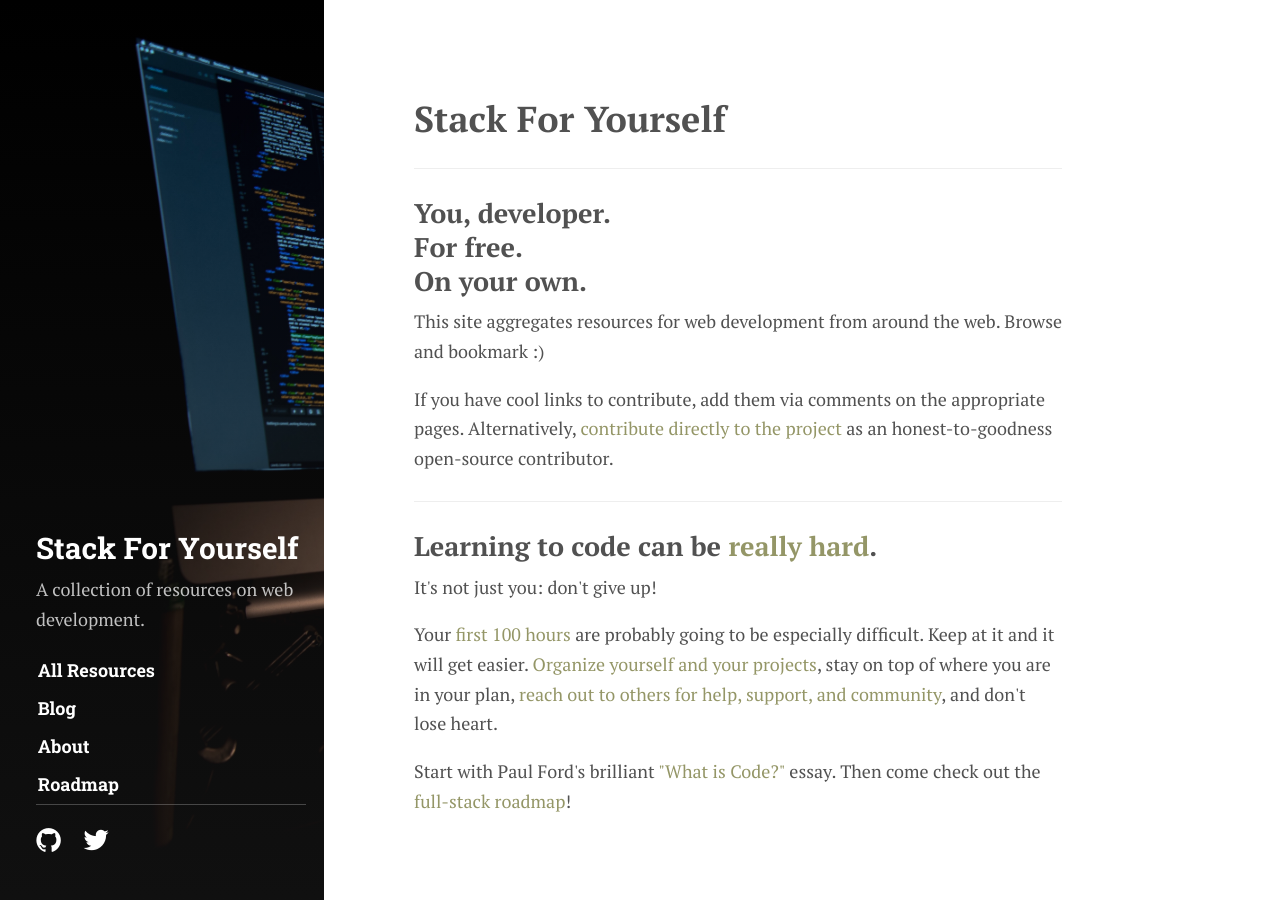
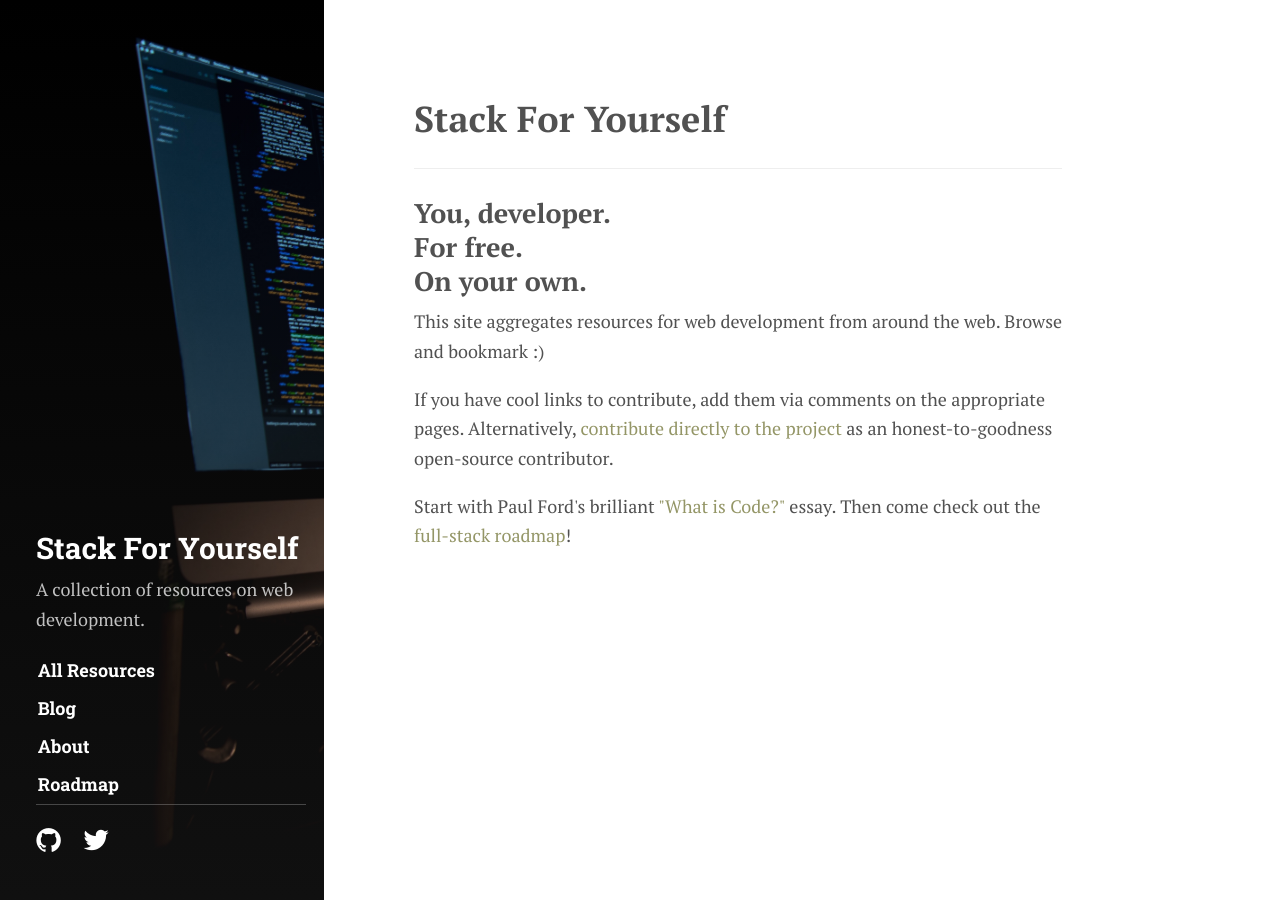
Before and after one commit to mindplace/stack-for-yourself, a Jekyll site: the page built from index.html, in a window 1280 px wide. Built offline with Jekyll 4.4.1, drawn with Linux system fonts in a browser that asks for light colours; some web fonts are replaced.

```diff
--- a/index.html
+++ b/index.html
@@ -13,11 +13,6 @@ layout: default
   <p>This site aggregates resources for web development from around the web. Browse and bookmark :)</p>
   <p>If you have cool links to contribute, add them via comments on the appropriate pages. Alternatively, <a target="_blank" href="http://github.com/mindplace/stack-for-yourself">contribute directly to the project</a> as an honest-to-goodness open-source contributor.</p>
 
-  <hr>
-
-  <h2>Learning to code can be <a target="_blank" href="https://www.vikingcodeschool.com/posts/why-learning-to-code-is-so-damn-hard">really hard</a>.</h2>
-    <p>It's not just you: don't give up!</p>
-    <p>Your <a target="_blank" href="https://www.vikingcodeschool.com/posts/the-beginner-s-dilemma-your-first-100-hours-of-code">first 100 hours</a> are probably going to be especially difficult. Keep at it and it will get easier. <a target="_blank" href="{{ site.baseurl }}/2016/01/01/managing-your-tools">Organize yourself and your projects</a>, stay on top of where you are in your plan, <a target="_blank" href="{{ site.baseurl }}/2016/01/01/coding-community">reach out to others for help, support, and community</a>, and don't lose heart.</p>
 
   <p>Start with Paul Ford's brilliant <a target="_blank" href="http://www.bloomberg.com/graphics/2015-paul-ford-what-is-code/">"What is Code?"</a> essay. Then come check out the <a target="_blank" href="{{ site.baseurl }}/roadmap/">full-stack roadmap</a>!</p>
 </div>
```
Also changed, not shown: _posts/2016-05-01-contributing-to-open-source.md (+1 -1 lines), roadmap.md (+14 -8 lines).
